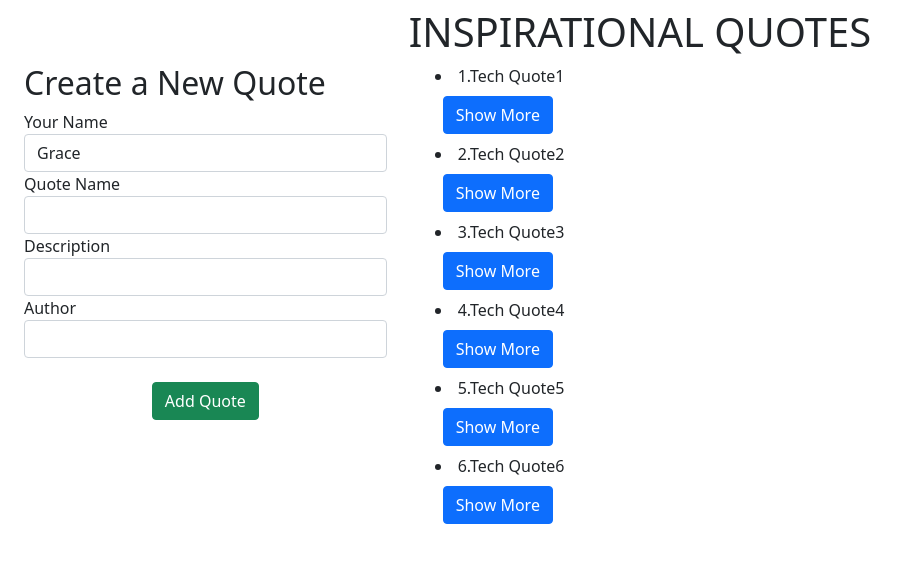
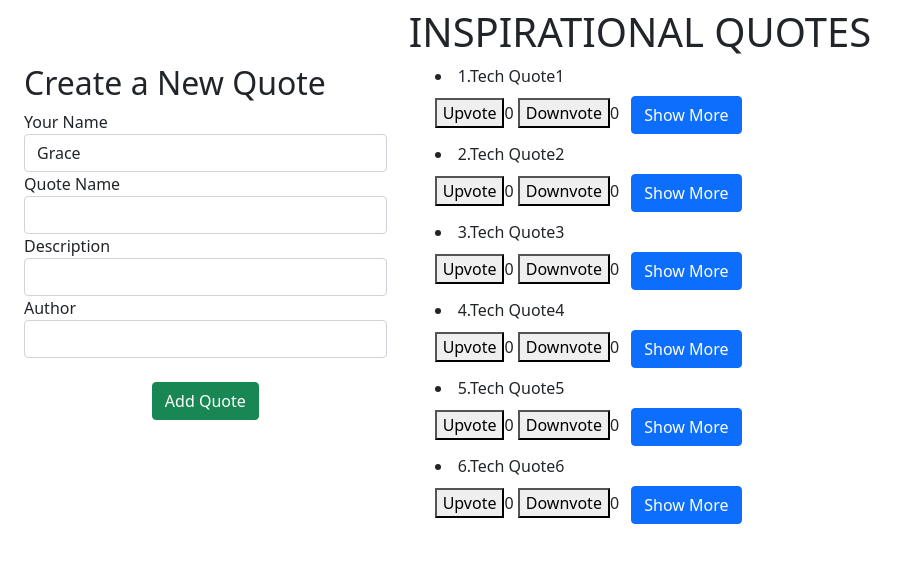
Before and after one commit to GraceMwende/Quotes-Ng, an Angular app: page / in a window 1280 px wide. Shown: the top 562 px of the page, without its empty margins (0-909 px from the left). Built offline with nearby package versions, Linux system fonts and the light colour scheme.

Commit message:
create up and downvotes

```diff
--- a/src/app/quotes/quotes.component.html
+++ b/src/app/quotes/quotes.component.html
@@ -6,6 +6,8 @@
   <div class="col-md-6">
     <div *ngFor='let quote of quotes;let i = index'>
       <li>{{quote.id}}.{{quote.name}}</li>
+      <button (click)=clickMe()>Upvote</button>{{clickCount}}
+      <button (click)=clickMe2()>Downvote</button>{{clickCount2}}
       <button class="btn btn-primary m-2" (click)="showMore(i)">Show More</button>
       <app-quote-detail *ngIf='quote.showDescription' [quote]='quote' (isComplete)='deleteQuotes($event,i)'>
       </app-quote-detail>
--- a/src/app/quotes/quotes.component.ts
+++ b/src/app/quotes/quotes.component.ts
@@ -40,4 +40,15 @@ export class QuotesComponent implements OnInit {
     quote.id= quoteLength+1;
     this.quotes.push(quote);
   }
+
+  clickCount = 0;
+  clickCount2 =0;
+
+  clickMe(){
+    this.clickCount++
+  }
+
+  clickMe2(){
+    this.clickCount2--
+  }
 }
```
